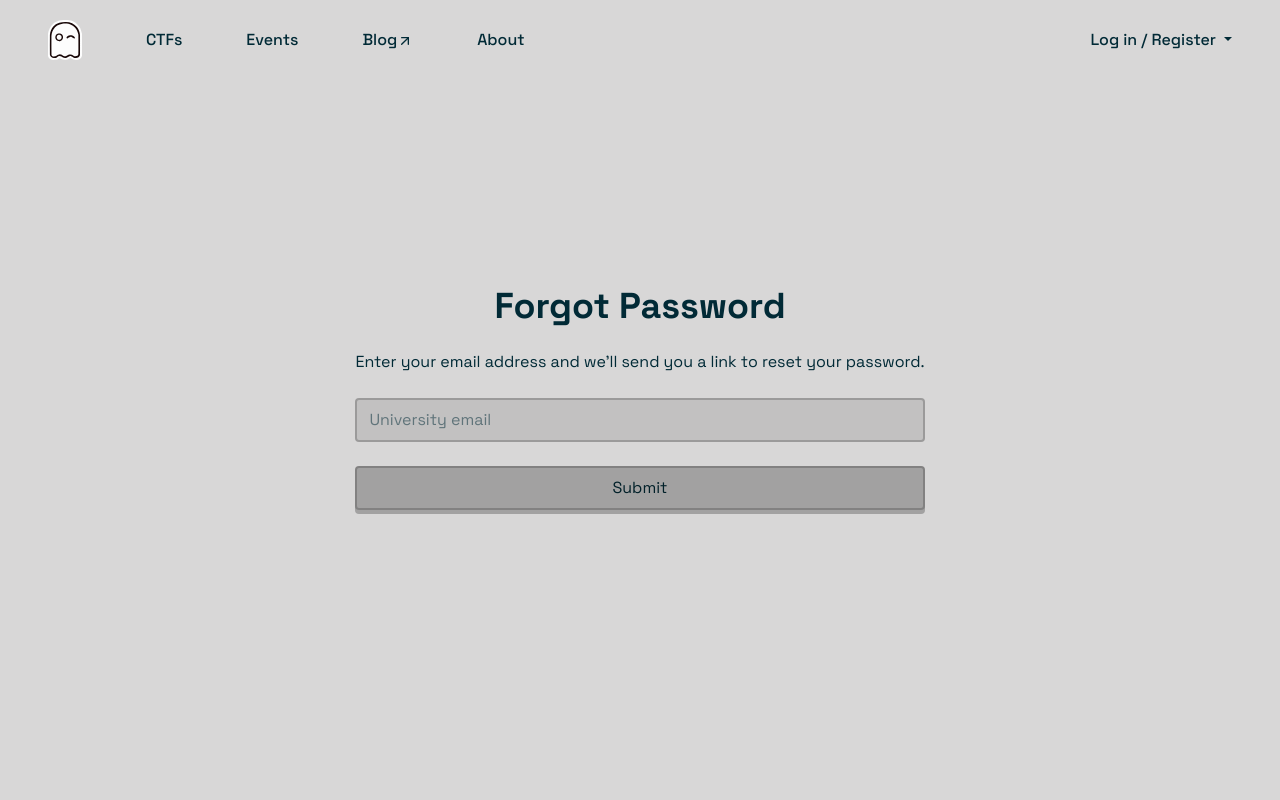
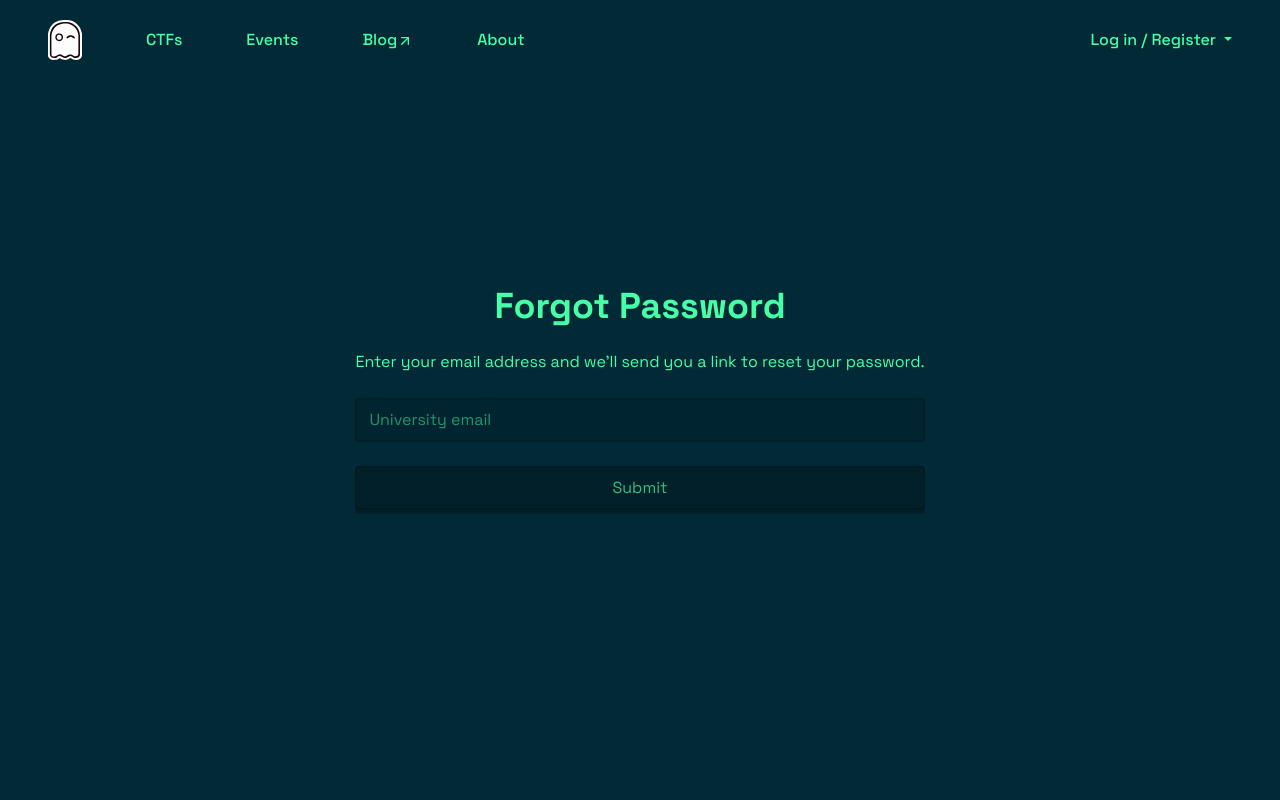
Before and after one commit to AdelaideB9/adelaideb9.com, a Vue app: page /forgot in a window 1280 px wide. Shown: the top 800 px of the page. Built offline with nearby package versions, Linux system fonts and the light colour scheme; what vue-showdown would draw is missing.

Commit message:
Theme Updates

```diff
--- a/src/index.css
+++ b/src/index.css
@@ -43,6 +43,22 @@
   --color-secondary: 1 42 54;
 }
 
+.theme-navy {
+  --color-primary: 1 42 54;
+  --color-secondary: 71 255 166;
+}
+
+.theme-navy-neutral {
+  --color-primary: 1 42 54;
+  --color-secondary: 216 215 215;
+}
+
+.theme-paper {
+  --color-primary: 255 255 255;
+  --color-secondary: 0 0 0;
+}
+
+/* -- Old Themes, use above -- */
 .theme-purple {
   --color-primary: 165 111 235;
   --color-secondary: 255 255 255;
--- a/src/router.js
+++ b/src/router.js
@@ -39,7 +39,7 @@ const routes = [
     path: "/about",
     name: "About",
     component: () => import("./views/AboutPage.vue"),
-    meta: { theme: "silver" },
+    meta: { theme: "navy-neutral" },
   },
   {
     path: "/register",
@@ -51,13 +51,13 @@ const routes = [
     path: "/forgot",
     name: "Forgot Password",
     component: () => import("./views/ForgotPasswordPage.vue"),
-    meta: { theme: "silver" },
+    meta: { theme: "navy" },
   },
   {
     path: "/resetpass",
     name: "Reset Password",
     component: () => import("./views/ResetPasswordPage.vue"),
-    meta: { theme: "silver" },
+    meta: { theme: "navy" },
   },
   {
     path: "/confirm",
```
